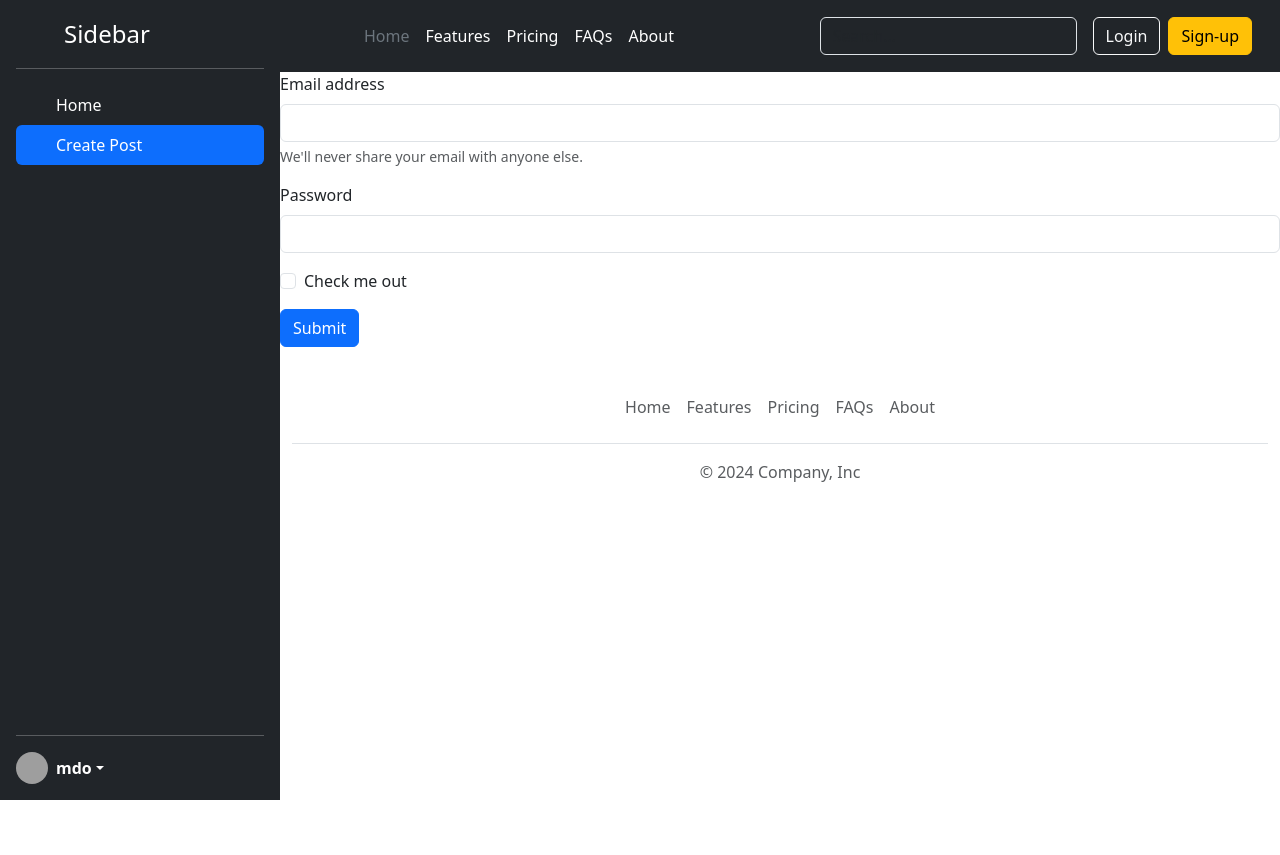
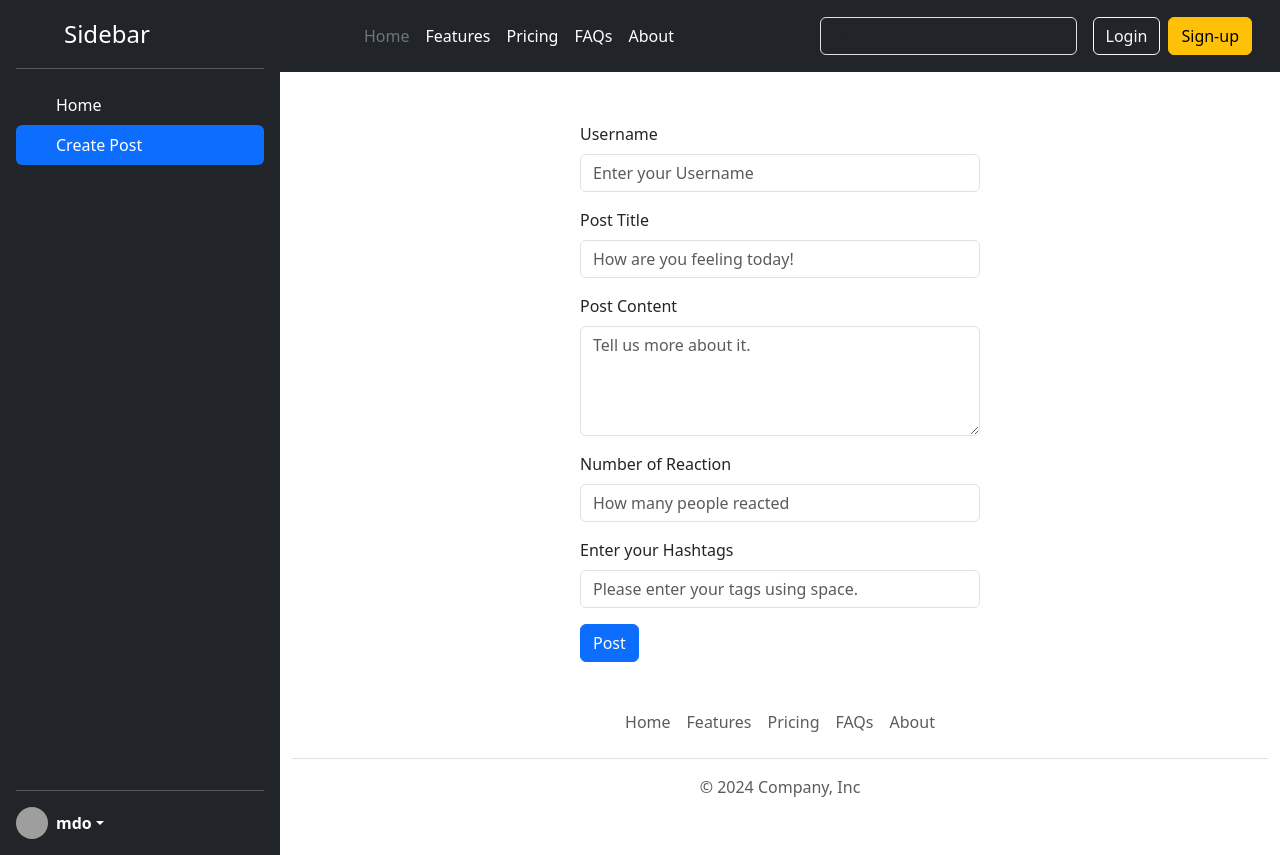
Before and after one commit to Farhan2005etw/Social-Media-Project, a React (Create React App) app: page / in a window 1280 px wide. Both pictures are taken after a click on the item "Create Post". Before the commit the page ends 800 px from the top, so only its background shows below. Built offline with nearby package versions, Linux system fonts and the light colour scheme; grey boxes are pictures that could not be loaded.

Commit message:
project completed

```diff
--- a/src/App.css
+++ b/src/App.css
@@ -27,3 +27,13 @@
 .reaction{
     width: 100%;
 }
+
+.delete{
+    cursor: pointer;
+}
+
+.Create-Post{
+    width: 40%;
+    margin-left: 30%;
+    margin-top: 50px;
+}
--- a/src/components/Createpost.js
+++ b/src/components/Createpost.js
@@ -1,21 +1,59 @@
-import React from "react";
+import React, { useContext, useRef } from "react";
+import { PostList } from "../store/Post-list-store";
+
+
 const Createpost = () => {
+  const {addPost} = useContext(PostList)
+
+const userIdElement = useRef();
+const postTitleElement = useRef();
+const postBodyElement = useRef();
+const reactionElement = useRef();
+const tagsElement = useRef();
+
+const handleSubmit = (event) => {
+  event.preventDefault();
+  const userId = userIdElement.current.value;
+  const postTitle = postTitleElement.current.value;
+  const postBody = postBodyElement.current.value;
+  const reaction = reactionElement.current.value;
+  const tags = tagsElement.current.value.split(' ')
+
+  userIdElement.current.value = "";
+  postTitleElement.current.value = "";
+  postBodyElement.current.value = "";
+  reactionElement.current.value = "";
+  tagsElement.current.value = "";
+
+
+
+
+  addPost(userId, postTitle, postBody, reaction, tags);
+}
+
     return(
-        <form>
+        <form className="Create-Post" onSubmit={handleSubmit}>
   <div className="mb-3">
-    <label htmlFor="exampleInputEmail1" className="form-label">Email address</label>
-    <input type="email" className="form-control" id="exampleInputEmail1" aria-describedby="emailHelp"/>
-    <div id="emailHelp" className="form-text">We'll never share your email with anyone else.</div>
+    <label htmlFor="userId" className="form-label">Username</label>
+    <input ref={userIdElement} required placeholder="Enter your Username" type="text" className="form-control" id="userId" />
   </div>
   <div className="mb-3">
-    <label htmlFor="exampleInputPassword1" className="form-label">Password</label>
-    <input type="password" className="form-control" id="exampleInputPassword1"/>
+    <label htmlFor="title" className="form-label">Post Title</label>
+    <input ref={postTitleElement} required placeholder="How are you feeling today!" type="text" className="form-control" id="title" />
   </div>
-  <div className="mb-3 form-check">
-    <input type="checkbox" className="form-check-input" id="exampleCheck1"/>
-    <label className="form-check-label" htmlFor="exampleCheck1">Check me out</label>
+  <div className="mb-3">
+    <label htmlFor="body" className="form-label">Post Content</label>
+    <textarea ref={postBodyElement} required rows={4} placeholder="Tell us more about it." type="text" className="form-control" id="body" />
   </div>
-  <button type="submit" className="btn btn-primary">Submit</button>
+  <div className="mb-3">
+    <label htmlFor="reaction" className="form-label">Number of Reaction</label>
+    <input ref={reactionElement} required placeholder="How many people reacted" type="text" className="form-control" id="reaction" />
+  </div>
+  <div className="mb-3">
+    <label htmlFor="tags" className="form-label">Enter your Hashtags</label>
+    <input ref={tagsElement} required placeholder="Please enter your tags using space." type="text" className="form-control" id="tags" />
+  </div>
+  <button type="submit" className="btn btn-primary">Post</button>
 </form>
     );
 }
--- a/src/components/Post.js
+++ b/src/components/Post.js
@@ -12,18 +12,18 @@ const {deletePost} = useContext(PostList);
   <div className="card-body">
     <h5 className="card-title">{post.title}
 
-    <span class="position-absolute top-0 start-100 translate-middle badge rounded-pill bg-danger"
+    <span className="position-absolute top-0 start-100 translate-middle badge rounded-pill bg-danger delete"
     onClick={() => deletePost(post.id)}>
     <MdDelete />
 
   </span>
     </h5>
     <p className="card-text">{post.body}</p>
-    {post.tags.map((tags) => (<span class="badge text-bg-primary tag">{tags}</span>))}
+    {post.tags.map((tags) => (<span key={tags} className="badge text-bg-primary tag">{tags}</span>))}
 
   </div>
 
-  <div class="alert alert-success reaction" role="alert">
+  <div className="alert alert-success reaction" role="alert">
   This post has been reacted by {post.reaction} people.
 </div>
 </div>
--- a/src/store/Post-list-store.js
+++ b/src/store/Post-list-store.js
@@ -7,7 +7,14 @@ export const PostList = createContext({
 });
 
 const postListReducer = (currPostList, action) => {
-    return currPostList;
+    let newPostList = currPostList;
+    if(action.type === 'DELETE_POST') {
+        newPostList =currPostList.filter((post) => post.id !== action.payload.postId);
+
+    } else if(action.type === 'ADD_POST') {
+        newPostList = [action.payload, ...currPostList]
+    }
+    return newPostList;
 }
 
 
@@ -16,12 +23,29 @@ const PostListProvider = ( {children} ) => {
     const [postList, dispatchPostList] = useReducer(postListReducer, DEFAULT_POST_LIST);
 
 
-    const addPost = () => {
+    const addPost = (userId, postTitle, postBody, reaction, tags) => {
+        dispatchPostList({
+            type: 'ADD_POST',
+            payload: {
+                id: Date.now(),
+                title: postTitle,
+                body: postBody,
+                reaction: reaction,
+                useId: userId,
+                tags: tags,
+            }
+        })
+
 
     };
 
     const deletePost = (postId) => {
-        console.log(`delete Post called for: ${postId}`)
+        dispatchPostList({
+            type: 'DELETE_POST',
+            payload: {
+                postId,
+            }
+        })
     }
 
 
```
